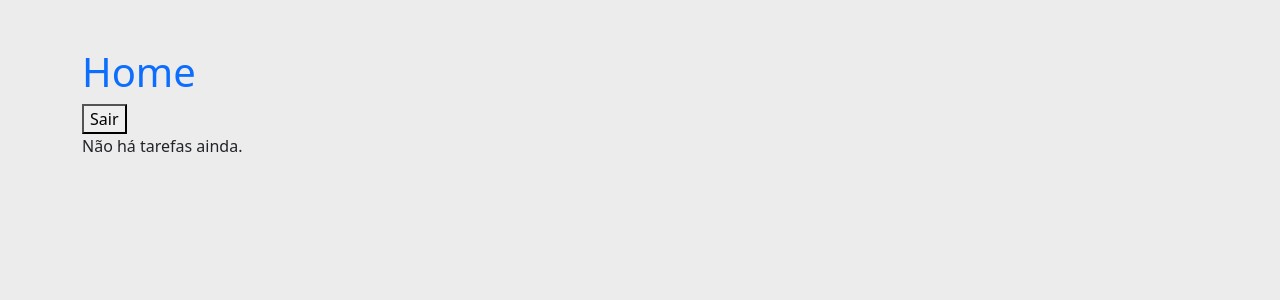
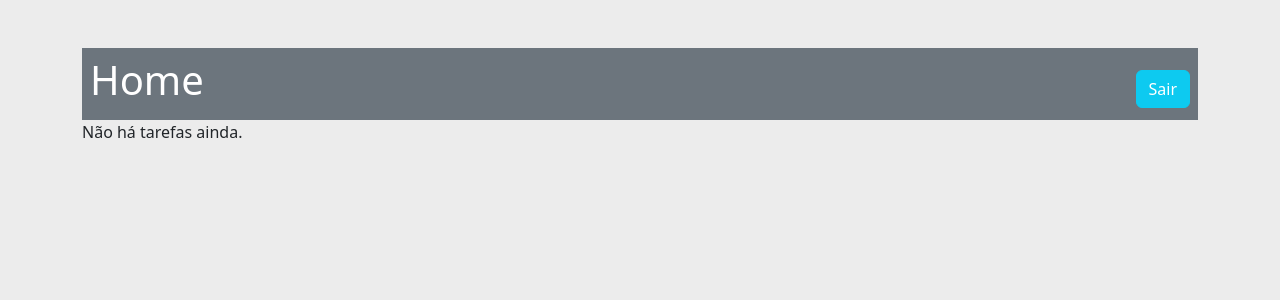
Before and after one commit to geraldo-dev/to-do-list, a Django app: page /tasks/ in a window 1280 px wide. Shown: the top 300 px of the page. Run offline with Django 5.2, Linux system fonts and the light colour scheme; the visitor is signed in with stand-in values (Sample User, id 1); data that the repository does not hold is empty.

Commit message:
styling navigation bar

```diff
--- a/tasks/static/css/style.css
+++ b/tasks/static/css/style.css
@@ -7,6 +7,10 @@
     text-decoration: none;
 }
 
+.form-logout{
+    margin-top: 10px;
+}
+
 
 footer{
     position: fixed;
--- a/tasks/templates/base.html
+++ b/tasks/templates/base.html
@@ -2,22 +2,30 @@
 <!DOCTYPE html>
 <html lang="pt-br">
   <head>
-    <meta charset="UTF-8">
-    <meta name="viewport" content="width=device-width, initial-scale=1.0">
-    <link href="https://cdn.jsdelivr.net/npm/bootstrap@5.3.3/dist/css/bootstrap.min.css" rel="stylesheet" integrity="sha384-QWTKZyjpPEjISv5WaRU9OFeRpok6YctnYmDr5pNlyT2bRjXh0JMhjY6hW+ALEwIH" crossorigin="anonymous">
-    <link rel="stylesheet" href="{% static 'css/style.css' %}">
+    <meta charset="UTF-8" />
+    <meta name="viewport" content="width=device-width, initial-scale=1.0" />
+    <link
+      href="https://cdn.jsdelivr.net/npm/bootstrap@5.3.3/dist/css/bootstrap.min.css"
+      rel="stylesheet"
+      integrity="sha384-QWTKZyjpPEjISv5WaRU9OFeRpok6YctnYmDr5pNlyT2bRjXh0JMhjY6hW+ALEwIH"
+      crossorigin="anonymous"
+    />
+    <link rel="stylesheet" href="{% static 'css/style.css' %}" />
     <title>to-do list</title>
   </head>
   <body>
     <div class="container mt-5">
-        <h1><a href="{% url 'index' %}">Home</a></h1>
+        <nav class="navbar bg-secondary p-2 ">
+            {% if user.is_authenticated %}
+                <h1><a class="text-white" href="{% url 'index' %}">Home</a></h1>
             <!-- form for logout -->
-        {% if user.is_authenticated %}
-        <form action="{% url 'logout' %}" method="post">
+
+            <form class="form-logout" action="{% url 'logout' %}" method="post">
                 {% csrf_token %}
-            <button type="submit">Sair</button>
+                <button class="btn btn-info text-white" type="submit">Sair</button>
             </form>
             {% endif %}
+        </nav>
 
       {% block content %}
       {% endblock %}
@@ -28,10 +36,18 @@
         <nav class="nav" aria-label="Page navigation example">
           <ul class="pagination">
             {% if all_tasks.has_previous %}
-                        <li class="page-item" ><a class="page-link" href="?page={{ all_tasks.previous_page_number }}">back</a></li>
+            <li class="page-item">
+              <a
+                class="page-link"
+                href="?page={{ all_tasks.previous_page_number }}"
+                >back</a
+              >
+            </li>
 
             {% else %}
-                    <li class="page-item disabled"><a class="page-link" href="#">back</a></li>
+            <li class="page-item disabled">
+              <a class="page-link" href="#">back</a>
+            </li>
             {% endif %}
             {% if all_tasks.paginator.num_pages %}
             <li class="page-item">
@@ -40,16 +56,20 @@
               </a>
             </li>
             {% endif %}
-
             {% if all_tasks.has_next %}
-                      <li class="page-item" ><a class="page-link" href="?page={{ all_tasks.next_page_number }}">next</a></li>
+            <li class="page-item">
+              <a class="page-link" href="?page={{ all_tasks.next_page_number }}"
+                >next</a
+              >
+            </li>
             {% else %}
-                      <li class="page-item disabled"><a class="page-link" href="#">next</a></li>
+            <li class="page-item disabled">
+              <a class="page-link" href="#">next</a>
+            </li>
             {% endif %}
           </ul>
         </nav>
         {% endif %}
-
       </footer>
     </div>
   </body>
--- a/tasks/templates/tasks/index.html
+++ b/tasks/templates/tasks/index.html
@@ -1,11 +1,5 @@
 {% extends "base.html" %}
 {% block content %}
-
-{% if messages %}
-    {% for messsage in messages %}
-        {{ message }}
-    {% endfor %}
-{% endif %}
 
 {% if all_tasks %}
 
@@ -43,7 +37,6 @@
                 {% endfor %}
             </div>
             <div class="col-auto">
-
             </div>
         </div>
 
```
Also changed, not shown: tasks/templates/tasks/detail.html (+5 -4 lines), tasks/templates/tasks/update.html (+3 -6 lines), templates/registration/login.html (+8 -5 lines). Lines whose indentation alone changed are shown as unchanged.
